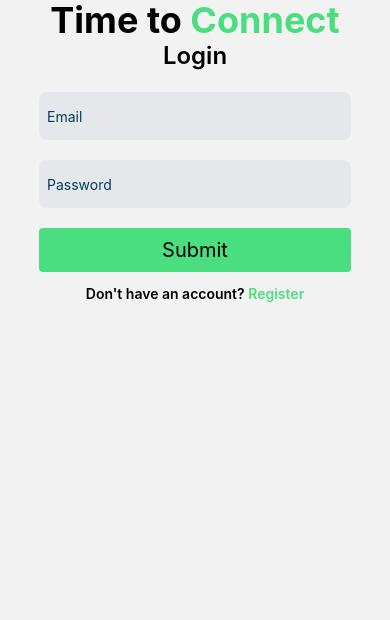
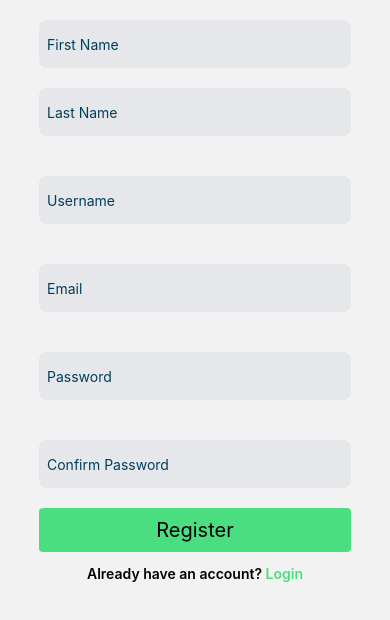
Before and after one commit to zacharywalsh13/Connect, a React Native app in the folder Connect/: screen /RegisterScreen in a window 390 px wide. Shown: the top 620 px of the page. Built offline with nearby package versions, Linux system fonts and the light colour scheme.

Commit message:
Register Navigation And Form

```diff
--- a/Connect/App.js
+++ b/Connect/App.js
@@ -7,6 +7,7 @@ import { StyleSheet, Text, View } from "react-native";
 
 import LoginScreen from "./screens/Login/login";
 import MatchesScreen from "./screens/Matches/Matches";
+import RegisterScreen from "./screens/Register/Register.js";
 
 const Stack = createNativeStackNavigator();
 
@@ -19,6 +20,7 @@ export default function App() {
         >
           <Stack.Screen name="LoginScreen" component={LoginScreen} />
           <Stack.Screen name="MatchesScreen" component={MatchesScreen} />
+          <Stack.Screen name="RegisterScreen" component={RegisterScreen} />
         </Stack.Navigator>
       </NavigationContainer>
   );
--- a/Connect/components/Login/Forms.js
+++ b/Connect/components/Login/Forms.js
@@ -12,7 +12,7 @@ const LoginForm = props => {
   const [password, setPassword] = useState("");
 
     {/* Login Function */}
-    const onPress = () => {
+    const onPressLogin = () => {
       fetch('http://10.0.0.13:3001/users/login', {
         method: 'POST',
         headers: {
@@ -33,6 +33,10 @@ const LoginForm = props => {
         Alert.alert("Login Error", "Something went wrong during login.");
       });
     };
+
+    const onPressRegister = () => {
+      props.RegisterNavigation();
+    }
 
   return (
     <View className="w-full items-center">
@@ -60,14 +64,21 @@ const LoginForm = props => {
             {/* Submit Button */}
             <TouchableOpacity
             className="bg-green-400 text-white font-bold py-2 px-4 rounded w-4/5 items-center"
-            onPress={onPress}
+            onPress={onPressLogin}
 
             >
             <Text className="text-xl ">Submit</Text>
             </TouchableOpacity>
         </View>
         {/* Register Text */}
-        <Text className="mb-0 mt-2 pt-1 text-sm font-semibold">Don't have an account? <Text className="text-danger transition duration-150 ease-in-out hover:text-danger-600 focus:text-danger-600 active:text-danger-700 text-green-400">Register</Text></Text>
+        <Text className="mb-0 mt-2 pt-1 text-sm font-semibold">Don't have an account? </Text>
+        <TouchableOpacity className="pt-1"
+        onPress={onPressRegister}
+        >
+        <Text className="pt-1text-danger transition duration-150 ease-in-out hover:text-danger-600 focus:text-danger-600 active:text-danger-700 text-green-400">
+        Register
+        </Text>
+        </TouchableOpacity>
     </View>
   );
 };
--- a/Connect/components/Register/Forms.js
+++ b/Connect/components/Register/Forms.js
@@ -0,0 +1,114 @@
+import { useState } from "react";
+import { View, TextInput, TouchableOpacity, Text, Alert } from "react-native";
+
+const RegisterForm = props => {
+  {/* User Input State */}
+  const [firstName, setFirstName] = useState("");
+  const [lastName, setLastName] = useState("");
+  const [username, setUsername] = useState("");
+  const [email, setEmail] = useState("");
+  const [password, setPassword] = useState("");
+  const [confirmPassword, setConfirmPassword] = useState("");
+
+  {/* Register Function */}
+  const onPress = () => {
+    if (password !== confirmPassword) {
+      Alert.alert("Registration Error", "Passwords do not match.");
+      return;
+    }
+    fetch('http://10.0.0.13:3001/users/signup', {
+      method: 'POST',
+      headers: {
+        'Content-Type': 'application/json',
+      },
+      body: JSON.stringify({ firstName, lastName, username, email, password })
+    })
+    .then(response => response.json())
+    .then(data => {
+      if (data.token) {
+        props.loginFunction();
+      } else {
+        Alert.alert("Registration Failed", data.message);
+      }
+    })
+    .catch((error) => {
+      console.error('Error:', error);
+      Alert.alert("Registration Error", "Something went wrong during registration.");
+    });
+  };
+
+  return (
+    <View className="w-full items-center">
+
+      <View className="w-full items-center">
+        {/* First Name Form */}
+        <View className="w-4/5 bg-gray-200 rounded-lg h-12 mt-5 justify-center p-2">
+          <TextInput
+            className="h-12 text-black"
+            placeholder="First Name"
+            placeholderTextColor="#003f5c"
+            onChangeText={(text) => setFirstName(text)}
+          />
+        </View>
+        {/* Last Name Form */}
+        <View className="w-4/5 bg-gray-200 rounded-lg h-12 m-5 justify-center p-2">
+          <TextInput
+            className="h-12 text-black"
+            placeholder="Last Name"
+            placeholderTextColor="#003f5c"
+            onChangeText={(text) => setLastName(text)}
+          />
+        </View>
+        {/* Username Form */}
+        <View className="w-4/5 bg-gray-200 rounded-lg h-12 m-5 justify-center p-2">
+          <TextInput
+            className="h-12 text-black"
+            placeholder="Username"
+            placeholderTextColor="#003f5c"
+            onChangeText={(text) => setUsername(text)}
+          />
+        </View>
+        {/* Email Form */}
+        <View className="w-4/5 bg-gray-200 rounded-lg h-12 m-5 justify-center p-2">
+          <TextInput
+            className="h-12 text-black"
+            placeholder="Email"
+            placeholderTextColor="#003f5c"
+            onChangeText={(text) => setEmail(text)}
+          />
+        </View>
+        {/* Password Form */}
+        <View className="w-4/5 bg-gray-200 rounded-lg h-12 m-5 justify-center p-2">
+          <TextInput
+            className="h-12 text-black"
+            secureTextEntry
+            placeholder="Password"
+            placeholderTextColor="#003f5c"
+            onChangeText={(text) => setPassword(text)}
+          />
+        </View>
+        {/* Confirm Password Form */}
+        <View className="w-4/5 bg-gray-200 rounded-lg h-12 m-5 justify-center p-2">
+          <TextInput
+            className="h-12 text-black"
+            secureTextEntry
+            placeholder="Confirm Password"
+            placeholderTextColor="#003f5c"
+            onChangeText={(text) => setConfirmPassword(text)}
+          />
+        </View>
+        {/* Submit Button */}
+        <TouchableOpacity
+          className="bg-green-400 text-white font-bold py-2 px-4 rounded w-4/5 items-center"
+          onPress={onPress}
+        >
+          <Text className="text-xl ">Register</Text>
+        </TouchableOpacity>
+      </View>
+      {/* Login Text */}
+      <Text className="mb-0 mt-2 pt-1 text-sm font-semibold">Already have an account? <Text className="text-danger transition duration-150 ease-in-out hover:text-danger-600 focus:text-danger-600 active:text-danger-700 text-green-400">Login</Text></Text>
+    </View>
+  );
+};
+
+export default RegisterForm;
--- a/Connect/screens/Login/login.js
+++ b/Connect/screens/Login/login.js
@@ -15,6 +15,11 @@ import LoginForm from '../../components/Login/Forms';
     console.log("Congrats! You've logged in!")
   }
 
+  const RegisterNavigation = () => {
+    navigation.navigate('RegisterScreen')
+    console.log("Register Pressed")
+  }
+
   return (
     <SafeAreaView>
 
@@ -22,7 +27,7 @@ import LoginForm from '../../components/Login/Forms';
 
         <LoginText />
 
-        <LoginForm loginFunction={loginFunction}/>
+        <LoginForm loginFunction={loginFunction} RegisterNavigation={RegisterNavigation} />
 
       </View>
 
--- /dev/null
+++ b/Connect/screens/Register/Register.js
@@ -0,0 +1,14 @@
+import {View, Text, SafeAreaView} from 'react-native';
+import RegisterForm from '../../components/Register/Forms';
+
+const RegisterScreen = () => {
+    return (
+        <SafeAreaView>
+        <View className="items-center justify-center h-full">
+            <RegisterForm />
+        </View>
+        </SafeAreaView>
+    );
+    }
+
+export default RegisterScreen;
```
